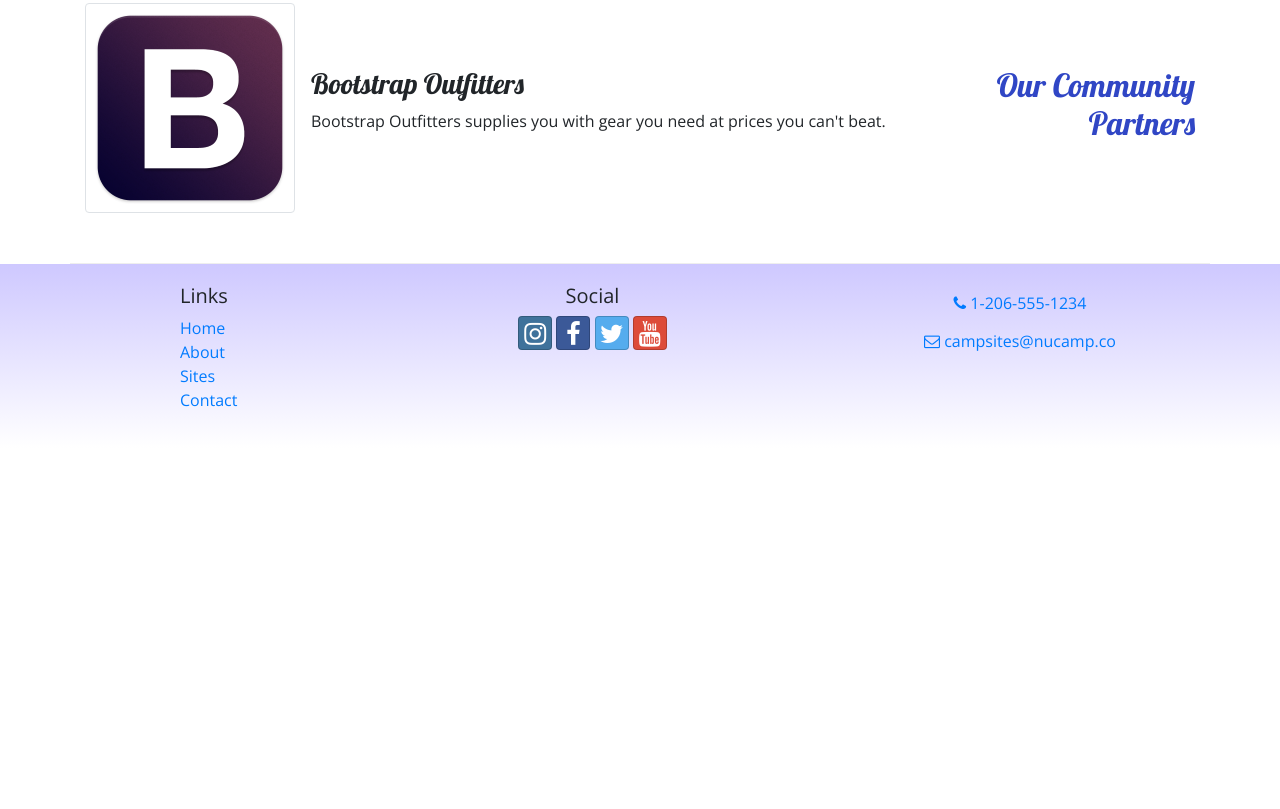
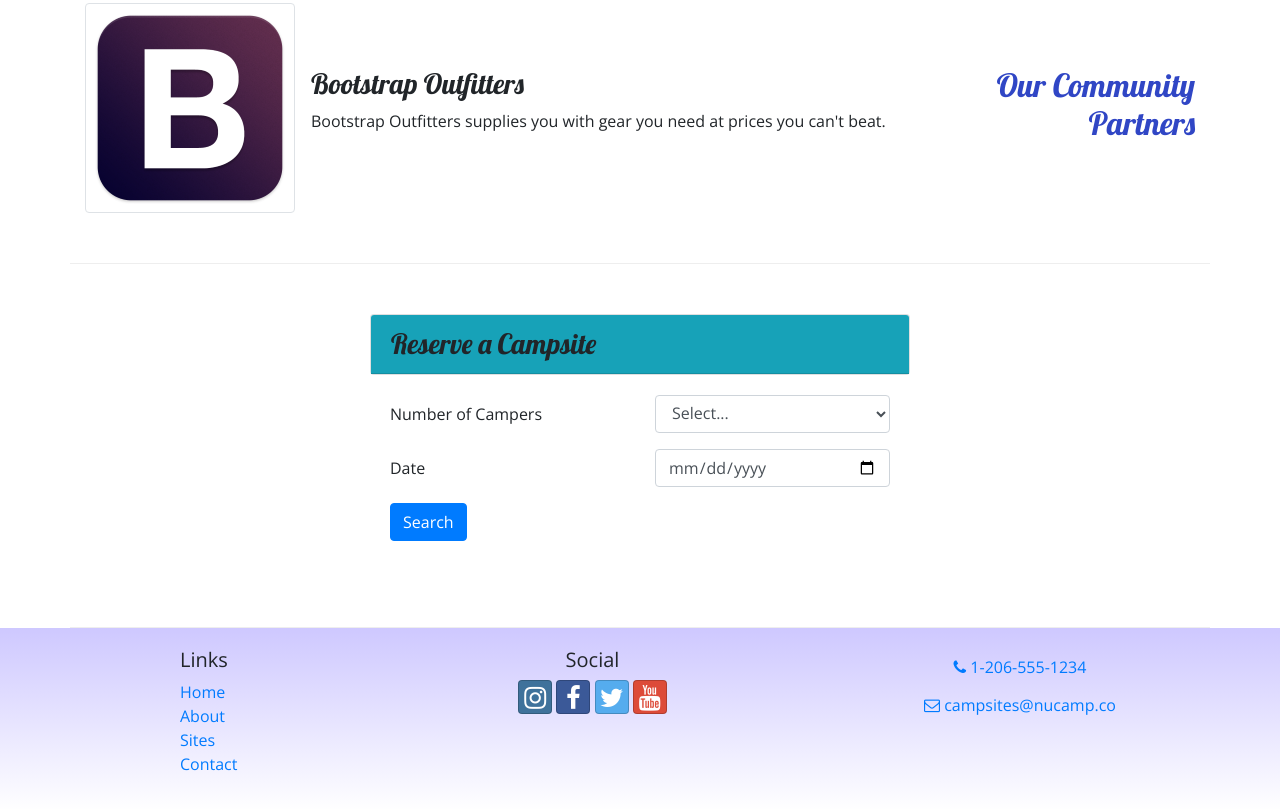
Before and after one commit to lauraharston/nucampsite-change-it-up, a website: page index.html in a window 1280 px wide. Shown: the part 889-1698 px from the top of the page. Before the commit the page ends 1337 px from the top, so only its background shows below. Drawn offline with nearby package versions, Linux system fonts and the light colour scheme.

Commit message:
added a form in a card at the buttom of the page

```diff
--- a/index.html
+++ b/index.html
@@ -27,6 +27,9 @@
                 <div class="col">
                     <h1>NuCamp</h1>
                     <h2>a better way to camp</h2>
+                </div>
+                <div class="col">
+                    <a href="#reserveForm">Reserve Campsite</a>
                 </div>
             </div>
         </div>
@@ -62,9 +65,7 @@
                         <h3>Our Campsites</h3>
                         <p class="d-none d-sm-block">Explore our growing database of curated campsites and leave your own reviews!</p>
                     </div>
-
                  </div>
-
             </div>
         </div>
 
@@ -94,6 +95,46 @@
                         <h3>Bootstrap Outfitters</h3>
                          <p class="d-none d-sm-block">Bootstrap Outfitters supplies you with gear you need at prices you can't beat.</p>
                     </div>
+                </div>
+            </div>
+        </div>
+
+        <div class="row row-content align-items-center">
+            <div class="col-sm-6 mx-auto">
+                <div class="card">
+                    <h3 class="card-header bg-info">Reserve a Campsite</h3>
+                </div>
+                <div class="card-body">
+                    <form id="reserveForm">
+                        <div class="row form-group">
+                            <label class="col-sm col-form-label"for="#">Number of Campers</label>
+                            <div class="col-sm">
+                                <select name="numCampers" id="numCampers" class="form-control">
+                                    <option value="">Select...</option>
+                                    <option value="">1</option>
+                                    <option value="">2</option>
+                                    <option value="">3</option>
+                                    <option value="">4</option>
+                                    <option value="">5</option>
+                                    <option value="">6</option>
+                                </select>
+                         </div>
+                        </div>
+
+                        <div class="row form-group">
+                            <label class="col-sm col-form-label" for="date">Date</label>
+                            <div class="col-sm">
+                                <input type="date" name="date" id="date" placeholder="date" class="form-control">
+                            </div>
+                        </div>
+
+                        <div class="row form-group">
+                            <div class="col">
+                                <button class="btn btn-primary">Search</button>
+                            </div>
+                        </div>
+
+                    </form>
                 </div>
             </div>
         </div>
```
